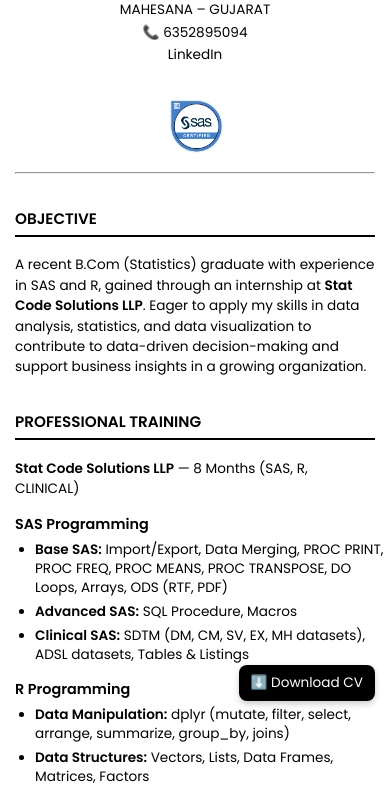
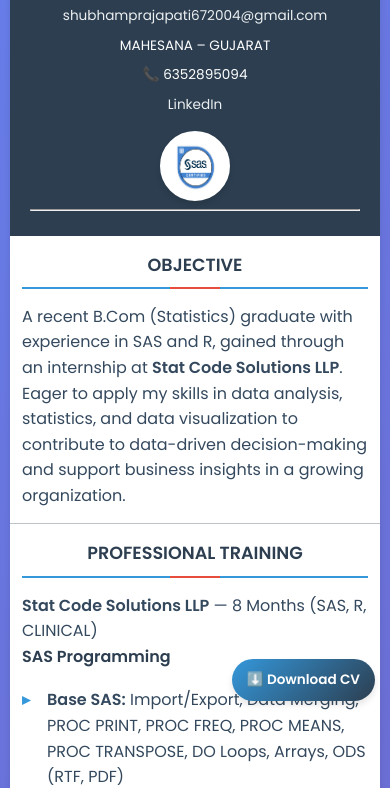
Before and after one commit to shubhamprajapati-2004/resume, a plain HTML site: page index.html in a window 390 px wide. Shown: the part 128-916 px from the top of the page. Drawn offline with Linux system fonts and the light colour scheme.

Commit message:
Update style.css

```diff
--- a/css/style.css
+++ b/css/style.css
@@ -1,29 +1,59 @@
-/* style.css - Improved Mobile Version */
+/* style.css - MODERN & PROFESSIONAL MOBILE-FIRST DESIGN */
+:root {
+  --primary: #2c3e50;
+  --secondary: #3498db;
+  --accent: #e74c3c;
+  --light: #ecf0f1;
+  --dark: #2c3e50;
+  --text: #34495e;
+  --border: #bdc3c7;
+  --shadow: 0 4px 6px rgba(0, 0, 0, 0.1);
+}
+
+* {
+  margin: 0;
+  padding: 0;
+  box-sizing: border-box;
+}
+
 body {
   font-family: "Poppins", sans-serif;
-  background: #f9f9f9;
-  color: #000;
-  margin: 0;
-  display: flex;
-  flex-direction: column;
-  align-items: center;
+  background: linear-gradient(135deg, #667eea 0%, #764ba2 100%);
+  color: var(--text);
+  line-height: 1.6;
   min-height: 100vh;
-  overflow-x: hidden; /* Prevent horizontal scrolling */
 }
 
-/* Main container */
+/* Modern Container */
 .cv-container {
   background: #fff;
-  padding: 40px 50px;
-  max-width: 800px;
-  width: 100%;
-  box-sizing: border-box; /* Include padding in width calculation */
-  box-shadow: 0 0 8px rgba(0, 0, 0, 0.1);
-  margin: 40px 0;
-  border-radius: 6px;
+  max-width: 900px;
+  width: 95%;
+  margin: 20px auto;
+  border-radius: 20px;
+  box-shadow: var(--shadow);
+  overflow: hidden;
+  position: relative;
 }
 
-/* Header section */
+.cv-container::before {
+  content: '';
+  position: absolute;
+  top: 0;
+  left: 0;
+  right: 0;
+  height: 4px;
+  background: linear-gradient(90deg, var(--secondary), var(--accent));
+}
+
+/* Enhanced Header */
+.cv-header {
+  background: linear-gradient(135deg, var(--primary), var(--dark));
+  color: white;
+  padding: 30px 25px;
+  position: relative;
+}
+
 .header-content {
   display: flex;
   justify-content: space-between;
@@ -33,220 +63,360 @@ body {
 }
 
 .header-left h1 {
-  font-size: 2rem;
-  margin-bottom: 0.3rem;
-  word-wrap: break-word; /* Prevent long names from breaking layout */
+  font-size: 2.2rem;
+  margin-bottom: 0.5rem;
+  font-weight: 700;
+  background: linear-gradient(45deg, #fff, var(--light));
+  -webkit-background-clip: text;
+  -webkit-text-fill-color: transparent;
 }
 
 .designation {
-  font-weight: 600;
-  margin-bottom: 0.5rem;
+  font-size: 1.2rem;
+  color: var(--light);
+  margin-bottom: 1rem;
+  font-weight: 500;
+}
+
+.contact-info {
+  display: grid;
+  gap: 8px;
 }
 
 .contact-info p {
-  margin: 2px 0;
+  display: flex;
+  align-items: center;
+  gap: 10px;
   font-size: 0.95rem;
-  word-break: break-word; /* Handle long email addresses */
 }
 
-a {
-  color: #000;
+.contact-info a {
+  color: var(--light);
   text-decoration: none;
+  transition: color 0.3s;
 }
 
-a:hover {
-  text-decoration: underline;
+.contact-info a:hover {
+  color: var(--secondary);
 }
 
 .sas-badge {
-  width: 120px;
-  height: auto;
-  object-fit: contain;
+  width: 100px;
+  height: 100px;
+  border-radius: 50%;
+  border: 3px solid white;
+  padding: 5px;
+  background: white;
+  box-shadow: var(--shadow);
 }
 
-/* Section styles */
+/* Modern Sections */
 section {
-  margin-top: 25px;
-  width: 100%;
-  overflow-wrap: break-word; /* Prevent text overflow */
+  padding: 25px;
+  border-bottom: 1px solid var(--border);
+  position: relative;
+}
+
+section:last-child {
+  border-bottom: none;
 }
 
 h2 {
-  font-size: 1.1rem;
-  margin-bottom: 5px;
-  text-transform: uppercase;
-  border-bottom: 2px solid #000;
+  font-size: 1.3rem;
+  color: var(--primary);
+  margin-bottom: 15px;
+  padding-bottom: 8px;
+  border-bottom: 2px solid var(--secondary);
   display: inline-block;
-  width: 100%; /* Ensure full width on mobile */
-  box-sizing: border-box;
+  position: relative;
+}
+
+h2::after {
+  content: '';
+  position: absolute;
+  bottom: -2px;
+  left: 0;
+  width: 50px;
+  height: 2px;
+  background: var(--accent);
 }
 
 h3 {
-  font-size: 1rem;
-  margin-bottom: 5px;
-  width: 100%; /* Ensure full width on mobile */
+  font-size: 1.1rem;
+  color: var(--dark);
+  margin-bottom: 10px;
+  font-weight: 600;
 }
 
+/* Enhanced Lists */
 ul {
-  margin: 5px 0 5px 20px;
-  padding: 0;
-  width: 100%; /* Ensure full width on mobile */
+  list-style: none;
+  margin: 10px 0;
 }
 
 ul li {
-  line-height: 1.4;
-  margin-bottom: 5px; /* Add spacing between list items */
+  padding: 8px 0;
+  padding-left: 25px;
+  position: relative;
+  border-bottom: 1px dashed var(--border);
+}
+
+ul li:last-child {
+  border-bottom: none;
+}
+
+ul li::before {
+  content: '▸';
+  position: absolute;
+  left: 0;
+  color: var(--secondary);
+  font-weight: bold;
 }
 
 .multi-col {
-  columns: 2;
-  list-style-type: disc;
+  display: grid;
+  grid-template-columns: repeat(auto-fit, minmax(150px, 1fr));
+  gap: 10px;
 }
 
-.sign {
-  text-align: right;
-  font-weight: 600;
-  margin-top: 10px;
+/* Skills Tags */
+.skills-container {
+  display: flex;
+  flex-wrap: wrap;
+  gap: 10px;
+  margin: 15px 0;
 }
 
-/* Download button */
+.skill-tag {
+  background: var(--light);
+  color: var(--dark);
+  padding: 8px 15px;
+  border-radius: 20px;
+  font-size: 0.9rem;
+  font-weight: 500;
+  border: 1px solid var(--border);
+  transition: all 0.3s;
+}
+
+.skill-tag:hover {
+  background: var(--secondary);
+  color: white;
+  transform: translateY(-2px);
+}
+
+/* Modern Download Button */
 .download-btn {
   position: fixed;
-  bottom: 20px;
-  right: 20px;
-  background: #000;
-  color: #fff;
-  padding: 12px 18px;
-  border-radius: 8px;
+  bottom: 25px;
+  right: 25px;
+  background: linear-gradient(135deg, var(--secondary), var(--primary));
+  color: white;
+  padding: 15px 20px;
+  border-radius: 50px;
   text-decoration: none;
-  font-weight: 500;
-  box-shadow: 0 3px 6px rgba(0, 0, 0, 0.2);
-  transition: background 0.3s;
-  z-index: 1000; /* Ensure it's above other content */
+  font-weight: 600;
+  box-shadow: var(--shadow);
+  transition: all 0.3s;
+  display: flex;
+  align-items: center;
+  gap: 8px;
+  z-index: 1000;
 }
 
 .download-btn:hover {
-  background: #333;
+  transform: translateY(-3px);
+  box-shadow: 0 6px 12px rgba(0, 0, 0, 0.2);
 }
 
+/* Enhanced Footer */
 footer {
   text-align: center;
-  font-size: 0.85rem;
-  margin-bottom: 20px;
-  color: #555;
-  width: 100%;
-  padding: 0 20px;
-  box-sizing: border-box;
+  padding: 20px;
+  background: var(--primary);
+  color: white;
+  font-size: 0.9rem;
 }
 
-/* ✅ Improved mobile responsiveness */
+/* Progress Bars for Skills */
+.skill-bar {
+  margin: 10px 0;
+}
+
+.skill-name {
+  display: flex;
+  justify-content: space-between;
+  margin-bottom: 5px;
+  font-weight: 500;
+}
+
+.skill-level {
+  height: 6px;
+  background: var(--light);
+  border-radius: 10px;
+  overflow: hidden;
+}
+
+.skill-progress {
+  height: 100%;
+  background: linear-gradient(90deg, var(--secondary), var(--accent));
+  border-radius: 10px;
+  transition: width 1s ease-in-out;
+}
+
+/* MOBILE OPTIMIZATIONS */
 @media (max-width: 768px) {
   body {
-    background: #fff;
-    padding: 0; /* Remove any default padding */
+    background: linear-gradient(135deg, #667eea 0%, #764ba2 100%);
+    padding: 10px;
   }
 
   .cv-container {
-    padding: 20px 15px;
-    margin: 0;
-    box-shadow: none;
     width: 100%;
-    max-width: 100%;
+    margin: 10px 0;
+    border-radius: 15px;
+  }
+
+  .cv-header {
+    padding: 25px 20px;
+    text-align: center;
   }
 
   .header-content {
     flex-direction: column;
     align-items: center;
-    text-align: center;
     gap: 15px;
   }
 
   .header-left h1 {
-    font-size: 1.6rem;
-    line-height: 1.2;
+    font-size: 1.8rem;
+    text-align: center;
   }
 
-  .header-left, .header-right {
-    width: 100%;
+  .designation {
+    font-size: 1.1rem;
+    text-align: center;
+  }
+
+  .contact-info {
+    justify-content: center;
   }
 
   .sas-badge {
-    width: 90px;
-    margin-top: 10px;
+    width: 80px;
+    height: 80px;
+  }
+
+  section {
+    padding: 20px 15px;
+  }
+
+  h2 {
+    font-size: 1.2rem;
+    width: 100%;
+    text-align: center;
+  }
+
+  h2::after {
+    left: 50%;
+    transform: translateX(-50%);
+  }
+
+  h3 {
+    font-size: 1rem;
   }
 
   .multi-col {
-    columns: 1;
+    grid-template-columns: 1fr;
   }
 
-  section {
-    margin-top: 20px;
-  }
-
-  h2 {
-    font-size: 1rem;
-    padding-bottom: 5px;
-  }
-
-  h3 {
-    font-size: 0.95rem;
-  }
-
-  p, ul, li {
-    font-size: 0.9rem;
-    line-height: 1.5;
+  .skills-container {
+    justify-content: center;
   }
 
   .download-btn {
     bottom: 15px;
     right: 15px;
-    padding: 10px 14px;
+    padding: 12px 18px;
     font-size: 0.9rem;
   }
 
-  footer {
-    font-size: 0.8rem;
-    padding: 0 15px;
+  /* Mobile Navigation Dots */
+  .section-indicator {
+    position: fixed;
+    right: 10px;
+    top: 50%;
+    transform: translateY(-50%);
+    display: flex;
+    flex-direction: column;
+    gap: 8px;
+    z-index: 999;
+  }
+
+  .indicator-dot {
+    width: 8px;
+    height: 8px;
+    border-radius: 50%;
+    background: var(--border);
+    transition: all 0.3s;
+  }
+
+  .indicator-dot.active {
+    background: var(--secondary);
+    transform: scale(1.3);
   }
 }
 
-/* ✅ Extra small phones */
-@media (max-width: 400px) {
+/* Extra Small Phones */
+@media (max-width: 480px) {
   .header-left h1 {
-    font-size: 1.4rem;
+    font-size: 1.5rem;
   }
 
   .designation {
-    font-size: 0.9rem;
+    font-size: 1rem;
   }
 
   .contact-info p {
     font-size: 0.85rem;
+    justify-content: center;
+    flex-wrap: wrap;
   }
 
   .sas-badge {
-    width: 75px;
+    width: 70px;
+    height: 70px;
+  }
+
+  section {
+    padding: 15px 12px;
   }
 
   h2 {
-    font-size: 0.95rem;
+    font-size: 1.1rem;
   }
 
-  h3 {
-    font-size: 0.9rem;
-  }
-
-  p, ul, li {
+  .download-btn {
+    padding: 10px 15px;
     font-size: 0.85rem;
   }
 
-  .download-btn {
-    padding: 8px 12px;
-    font-size: 0.85rem;
+  .skill-tag {
+    padding: 6px 12px;
+    font-size: 0.8rem;
   }
 }
 
-/* Print-friendly */
+/* Animation Classes */
+.fade-in {
+  animation: fadeIn 0.8s ease-in;
+}
+
+@keyframes fadeIn {
+  from { opacity: 0; transform: translateY(20px); }
+  to { opacity: 1; transform: translateY(0); }
+}
+
+/* Print Styles */
 @media print {
   body {
     background: white;
@@ -254,6 +424,7 @@ footer {
   .cv-container {
     box-shadow: none;
     margin: 0;
+    border-radius: 0;
   }
   .download-btn,
   footer {
```
